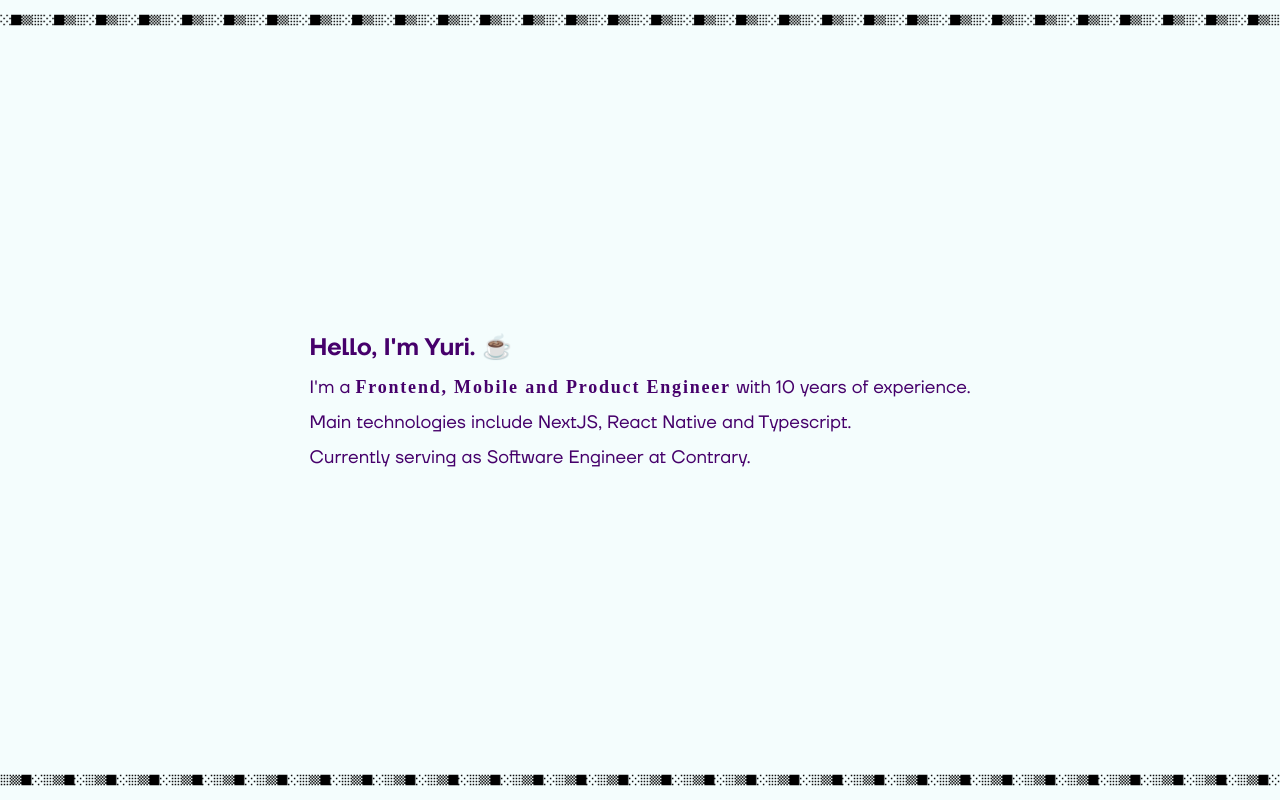
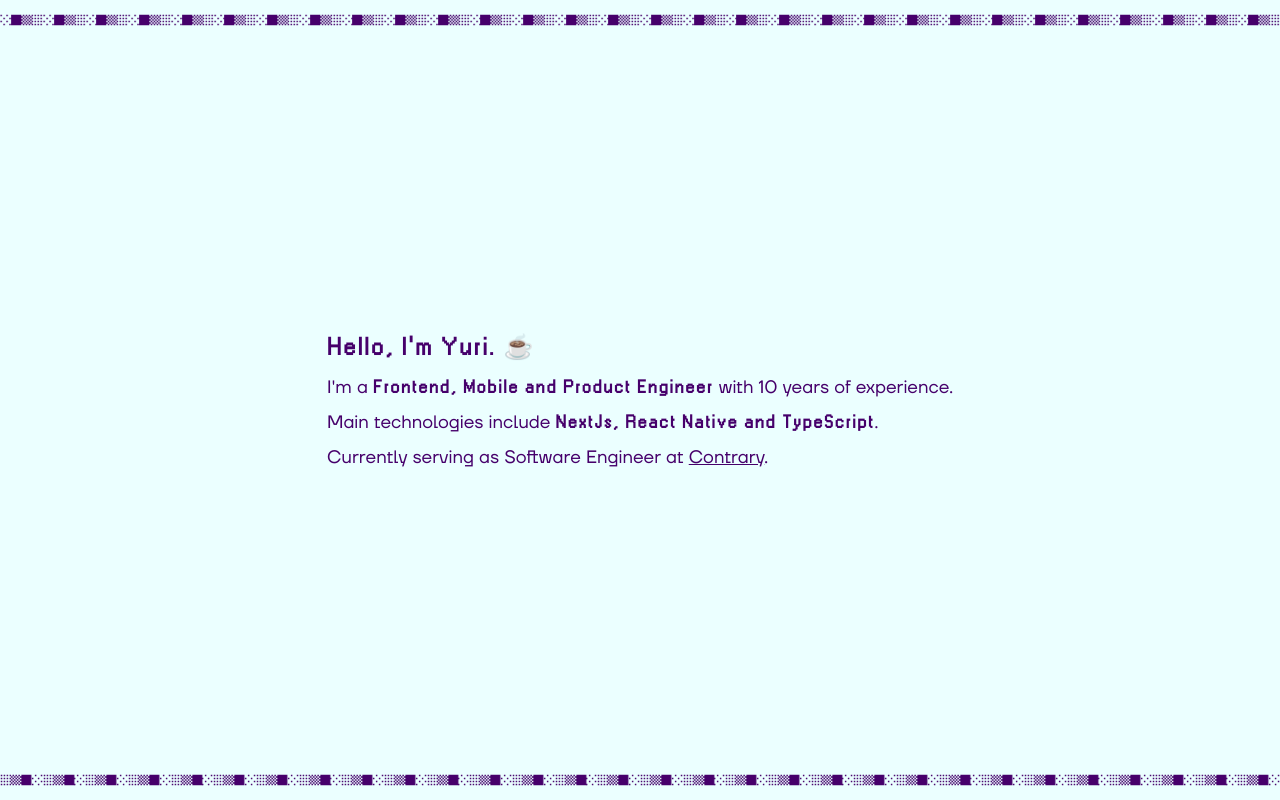
Before and after one commit to yuripinage/yuri-dev, a Next.js app: page / in a window 1280 px wide. Built offline with nearby package versions, Linux system fonts and the light colour scheme.

Commit message:
globals css improvements

```diff
--- a/src/app/components/SymbolStream.tsx
+++ b/src/app/components/SymbolStream.tsx
@@ -25,7 +25,7 @@ export function SymbolStream({
 						<Symbol
 							key={`a-${index}`}
 							reversed={inverted}
-							className="h-full w-auto"
+							className="h-full w-auto fill-[#46006B]"
 						/>
 					))}
 				</div>
@@ -36,7 +36,7 @@ export function SymbolStream({
 						<Symbol
 							key={`b-${index}`}
 							reversed={inverted}
-							className="h-full w-auto"
+							className="h-full w-auto fill-[#46006B]"
 						/>
 					))}
 				</div>
--- a/src/app/globals.css
+++ b/src/app/globals.css
@@ -1,7 +1,7 @@
 @import "tailwindcss";
 
 :root {
-  --background: #F4FDFD;
+  --background: #EBFFFF;
   --foreground: #46006B;
 }
 
@@ -39,8 +39,16 @@ p {
   font-size: var(--text-lg);
 }
 
+span {
+  font-family: var(--font-w95fa);
+  letter-spacing: var(--tracking-widest);
+  font-weight: var(--font-weight-bold);
+  line-height: var(--leading-tight);
+}
+
 a {
   cursor: pointer;
+  text-decoration: underline;
 }
 
 a:hover {
--- a/src/app/page.tsx
+++ b/src/app/page.tsx
@@ -7,17 +7,17 @@ export default function Home() {
 			<main>
 				<div className="w-full">
 					<div className="flex flex-col gap-2">
-						<h1>{`Hello, I'm Yuri. ☕️`}</h1>
+						<h1>
+							<span>{`Hello, I'm Yuri. ☕️`}</span>
+						</h1>
 						<p>
-							I&apos;m a{' '}
-							<span className="font-[w95fa] tracking-widest font-bold leading-tight">
-								Frontend, Mobile and Product Engineer
-							</span>{' '}
-							with 10 years of experience.
+							{`I'm a `}
+							<span>Frontend, Mobile and Product Engineer</span>
+							{` with 10 years of experience.`}
 						</p>
 						<p>
-							Main technologies include NextJS, React Native and
-							Typescript.
+							Main technologies include{' '}
+							<span>NextJs, React Native and TypeScript</span>.
 						</p>
 						<p>
 							Currently serving as Software Engineer at{' '}
```
